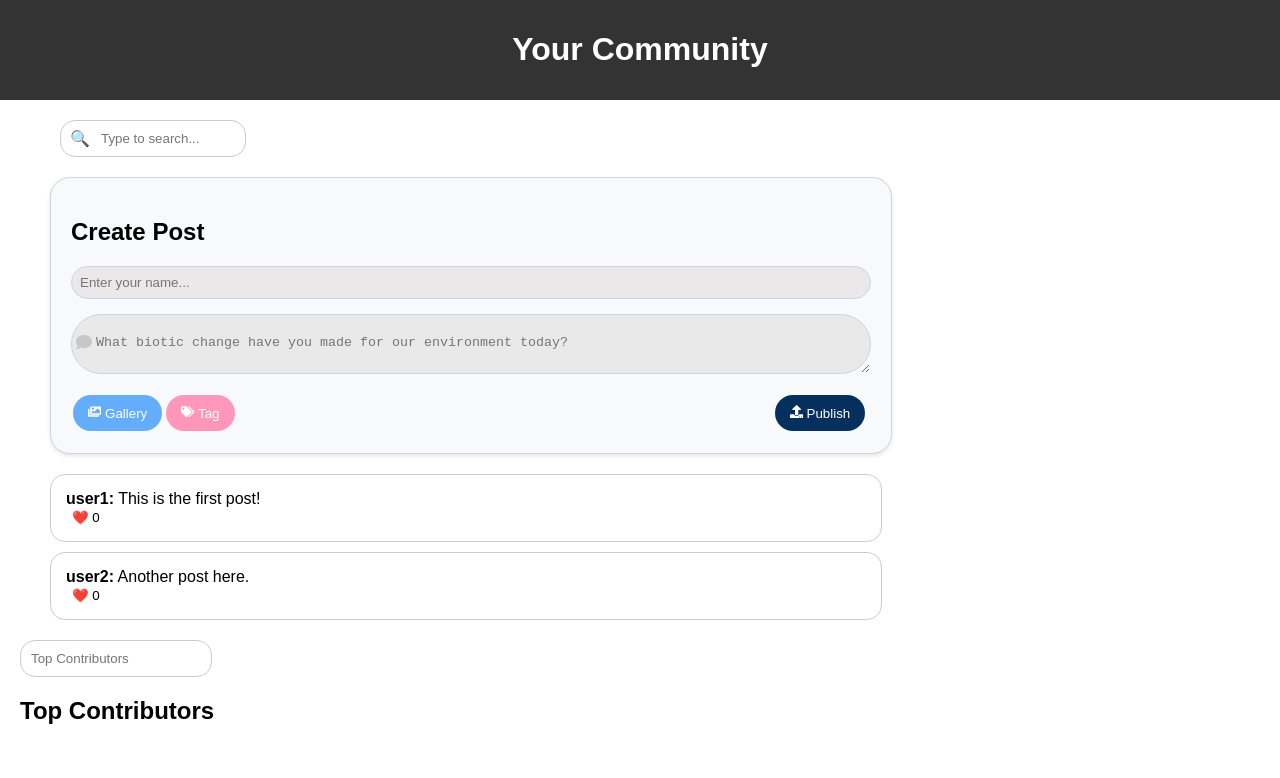
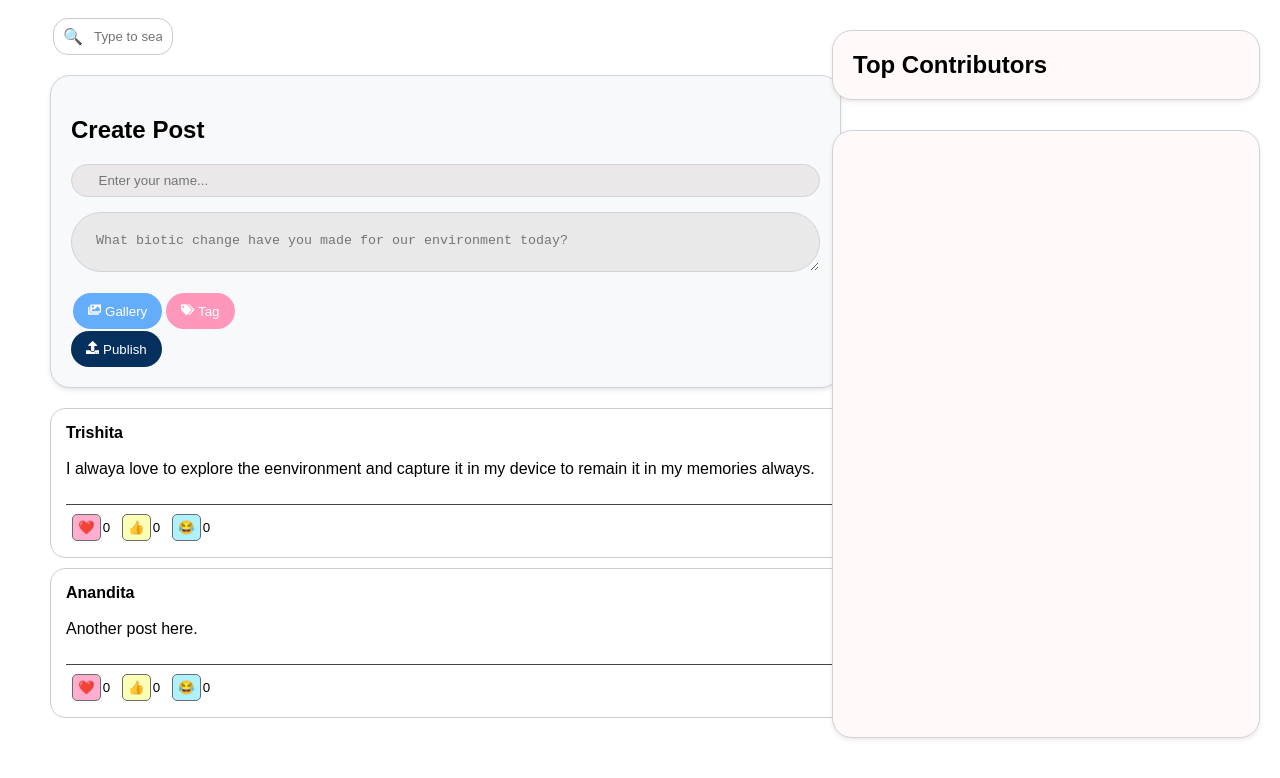
Before and after one commit to Agarwalvidu/Greensphere-Project-Echo, a React (Create React App) app in the folder echo/: page / in a window 1280 px wide. Shown: the top 778 px of the page. Built offline with nearby package versions, Linux system fonts and the light colour scheme.

Commit message:
finished community page

```diff
--- a/echo/src/components/Community.css
+++ b/echo/src/components/Community.css
@@ -117,7 +117,48 @@ label {
 .btn-success:hover {
   background-color: #0056b3;
 }
+.post {
+  /* Your existing styles for .post */
+}
 
+.post-header {
+  border-bottom: 1px solid #ccc;
+  padding-bottom: 5px;
+
+}
+
+.post-content {
+  /* Optional: Add styles for post content */
+}
+
+.post-actions {
+  /* Your existing styles for .post-actions */
+}
+
+.heart-box {
+  display: inline-block;
+  border: 1px solid #6c6c6c; /* Add a border */
+  padding: 5px; /* Adjust padding as needed */
+  border-radius: 5px; /* Optional: Add border-radius for rounded corners */
+  margin-right: 2px;
+  background-color: #ffaed0;
+}
+.thumb-box {
+  display: inline-block;
+  border: 1px solid #6c6c6c; /* Add a border */
+  padding: 5px; /* Adjust padding as needed */
+  border-radius: 5px; /* Optional: Add border-radius for rounded corners */
+  margin-right: 2px;
+  background-color: #faffb5;
+}
+.laugh-box {
+  display: inline-block;
+  border: 1px solid #6c6c6c; /* Add a border */
+  padding: 5px; /* Adjust padding as needed */
+  border-radius: 5px; /* Optional: Add border-radius for rounded corners */
+  margin-right: 2px;
+  background-color: #aef1ff;
+}
 #username {
   width: 100%;
   padding: 8px;
@@ -153,12 +194,13 @@ label {
   line-height: 3;
   height: 60px;
   padding: 20px;
-  padding-left: 5px;
+  padding-left: 2px;
   box-sizing: border-box;
 }
 
 #search-bar {
-  margin: 20px;
+  margin: 18px;
+  margin-left: 13px;
 }
 
 .search-container {
@@ -223,3 +265,32 @@ label {
 .top-contributors-list li {
   margin-bottom: 10px;
 }
+
+.community-container {
+  display: flex;
+}
+
+.left-content {
+  flex: 6.5; /* Takes up 70% of the width */
+}
+
+.right-content {
+  flex: 3.5; /* Takes up 30% of the width */
+  display: flex;
+  flex-direction: column;
+  align-items: stretch;
+}
+.content-box {
+  margin-top: 30px;
+  margin-right: 20px;
+  margin-bottom: 0px; /* Adjust as needed */
+  padding: 0px;
+  background-color: #fff9f9; /* Example background color */
+  border: 1px solid #ced4da;
+  border-radius: 20px;
+  box-shadow: 0 2px 4px rgba(98, 0, 0, 0.1);
+}
+
+.blank-box {
+  flex: 1; /* Takes up remaining space vertically */
+}
--- a/echo/src/components/Community.js
+++ b/echo/src/components/Community.js
@@ -4,30 +4,57 @@ import { FaImages, FaTags, FaUpload , FaComment} from 'react-icons/fa';
 
 function Community() {
   const [postsData, setPostsData] = useState([
-    { username: 'user1', content: 'This is the first post!', liked: false, likes: 0 },
-    { username: 'user2', content: 'Another post here.', liked: false, likes: 0 },
+    { username: 'Trishita', content: 'I alwaya love to explore the eenvironment and capture it in my device to remain it in my memories always.', liked: false, likes: 0 },
+    { username: 'Anandita', content: 'Another post here.', liked: false, likes: 0 },
   ]);
-  const [searchTerm, setSearchTerm] = useState('');
-  const [newPostContent, setNewPostContent] = useState('');
-  const [topContributors, setTopContributors] = useState([]);
+
+  // const [searchTerm, setSearchTerm] = useState('');
+  // const [newPostContent, setNewPostContent] = useState('');
+  // const [username, setUsername] = useState(''); // Added username state
 
   useEffect(() => {
     // Display existing posts
     displayPosts();
-  }, [searchTerm, postsData]); // Run only once on component mount
-
+  }, []); // Run only once on component mount
+  // useEffect(() => {
+  //   console.log('Updated Posts Data:', postsData);
+  // }, [postsData]);
   // Display existing posts or filtered posts based on search term
   function displayPosts() {
     return postsData.map((post, index) => (
       <div key={index} className="post">
-        <strong>{post.username}:</strong> {post.content}
+        <strong>{post.username}</strong> <br></br><br></br>
+        {post.content}<br></br><br></br>
+        <hr style={{ border: '0', height: '1px', background: '#444' }} />
+
         <div className="post-actions">
           <button
             onClick={() => handleLike(index)}
             className={post.liked ? 'liked' : ''}
           >
-            ❤️ {post.likes}
+            <span className="heart-box">
+            <span role="img" aria-label="heart">❤️</span>
+          </span>
+          {post.likes}
           </button>
+          <button
+          onClick={() => handleLike(index)}
+          className={post.liked ? 'liked' : ''}
+        >
+          <span className="thumb-box">
+            <span role="img" aria-label="thumbs-up">👍</span>
+          </span>
+          {post.likes}
+        </button>
+        <button
+          onClick={() => handleLike(index)}
+          className={post.liked ? 'liked' : ''}
+        >
+          <span className="laugh-box">
+            <span role="img" aria-label="laugh">😂</span>
+          </span>
+          {post.likes}
+        </button>
         </div>
       </div>
     ));
@@ -47,26 +74,28 @@ function Community() {
   // Handle new post submission
   const handlePostSubmit = (event) => {
     event.preventDefault();
-    setPostsData([...postsData, { username: 'user', content: newPostContent }]);
-    setNewPostContent('');
+    const username = event.target.username.value;
+    const content = event.target.content.value;
+    setPostsData([...postsData, { username, content, liked: false, likes: 0 }]);
+    event.target.reset();
   };
 
-  // Handle search term change
-  const handleSearchChange = (event) => {
-    setSearchTerm(event.target.value);
-  };
+  // // Handle search term change
+  // const handleSearchChange = (event) => {
+  //   setSearchTerm(event.target.value);
+  // };
 
-  // Handle new post content change
-  const handleNewPostContentChange = (event) => {
-    setNewPostContent(event.target.value);
-  };
+  // // Handle new post content change
+  // const handleNewPostContentChange = (event) => {
+  //   setNewPostContent(event.target.value);
+  // };
 
   return (
     <div className="community-container">
       <div className="left-content">
-        <header>
+        {/* <header>
           <h1>Your Community</h1>
-        </header>
+        </header>  */}
         <section id="search-bar">
           <div className="search-container">
             <span role="img" aria-label="search-icon">
@@ -75,8 +104,8 @@ function Community() {
             <input
               type="text"
               placeholder="Type to search..."
-              value={searchTerm}
-              onChange={handleSearchChange}
+              // value={searchTerm}
+              // onChange={handleSearchChange}
             />
           </div>
         </section>
@@ -84,11 +113,13 @@ function Community() {
           <h2>Create Post</h2>
           <form onSubmit={handlePostSubmit}>
             <div className="form-group">
-              <input type="text" id="username" className="form-control" placeholder="Enter your name..." required />
+            <div className="textarea-container">
+              <input type="text" id="username" className="form-control" placeholder="     Enter your name..." required />
+            </div>
             </div>
             <div className="form-group">
               <div className="textarea-container">
-                <FaComment className="icon" />
+                {/* <FaComment className="icon" />  */}
                 <textarea id="content" rows="4" placeholder="  What biotic change have you made for our environment today?" className="form-control-content" required></textarea>
               </div>
             </div>
@@ -110,22 +141,13 @@ function Community() {
 
       {/* Right side content - Top Contributors */}
       <div className="right-content">
-        <section id="top-contributors" className="top-contributors-container">
-          <input
-            type="text"
-            placeholder="Top Contributors"
-            value={topContributors}
-            readOnly
-          />
-        </section>
+      <div className="content-box">
         <section className="top-contributors-section">
           <h2>Top Contributors</h2>
-          <ul className="top-contributors-list">
-            {topContributors.map((contributor, index) => (
-              <li key={index}>{contributor}</li>
-            ))}
-          </ul>
-        </section>
+          </section>
+          </div>
+          <div className="content-box blank-box"></div>
+
       </div>
     </div>
   );
```
